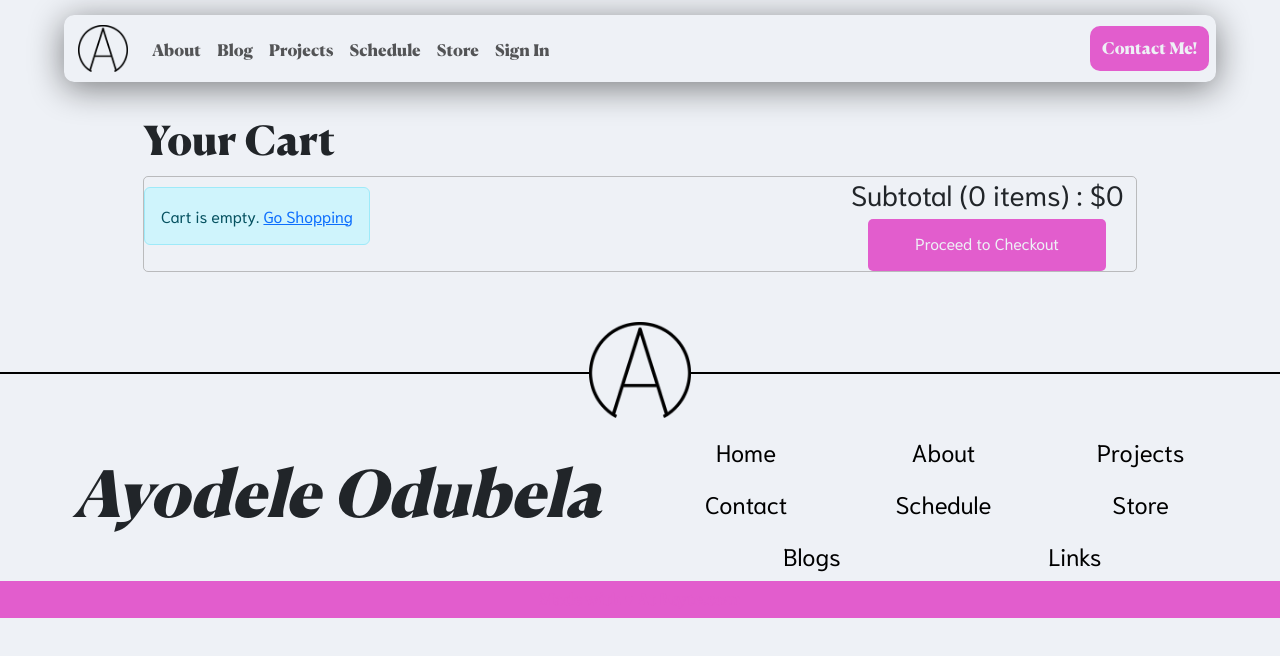
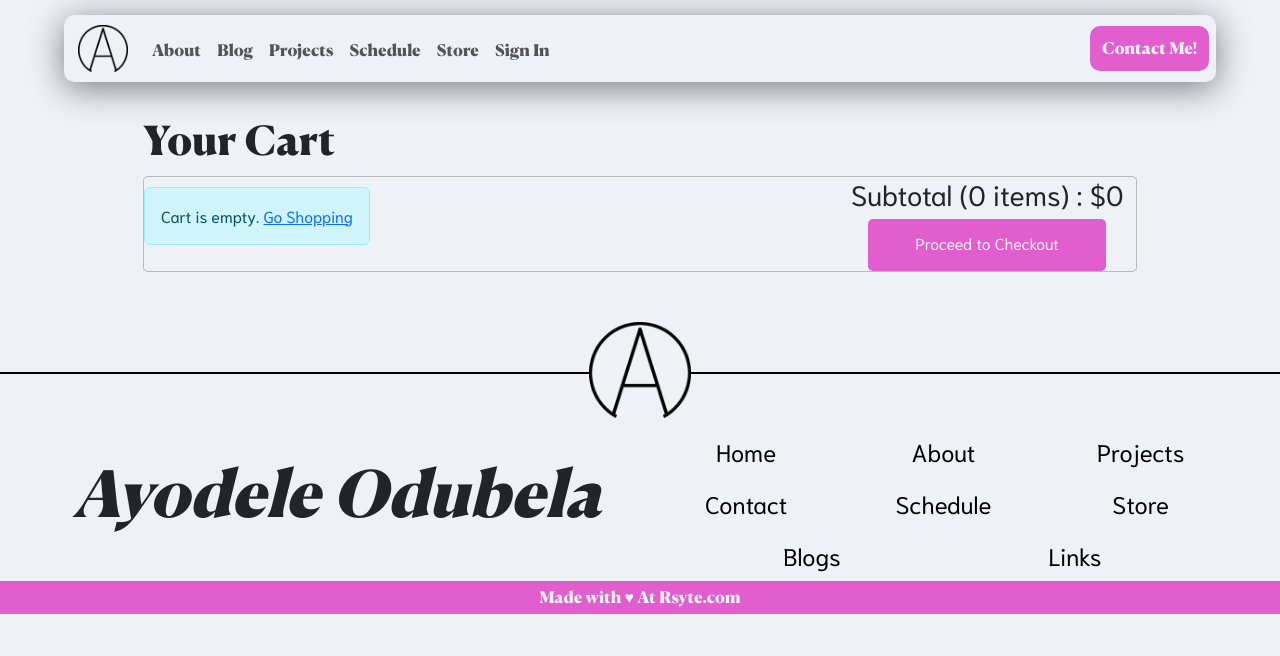
Before and after one commit to JTLovato/AyodelePortfolio, a React (Create React App) app in the folder frontend/: page /cart in a window 1280 px wide. Shown: the top 656 px of the page. Built offline with nearby package versions, Linux system fonts and the light colour scheme.

Commit message:
Update index.css

```diff
--- a/frontend/src/index.css
+++ b/frontend/src/index.css
@@ -319,12 +319,11 @@ nav .nav-header .navbar-toggler {
   width: 100%;
   text-align: center;
   background-color: var(--pink);
+  padding: 3px 0;
+}
+
+.ref-link a {
   color: var(--white);
-  padding: 5px 0;
-}
-
-.ref-link a {
-  color: var(--pink);
   text-decoration: none;
   font-family: var(--header-font);
 }
```
